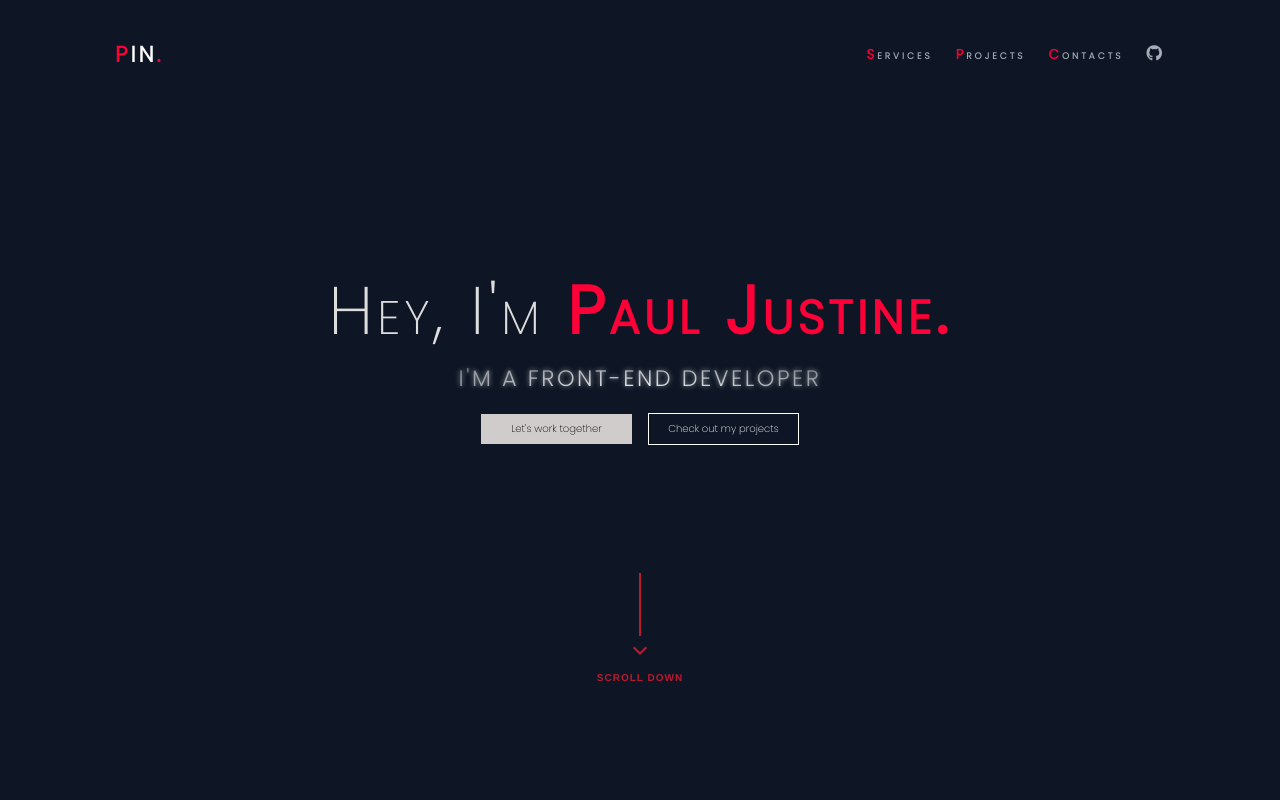
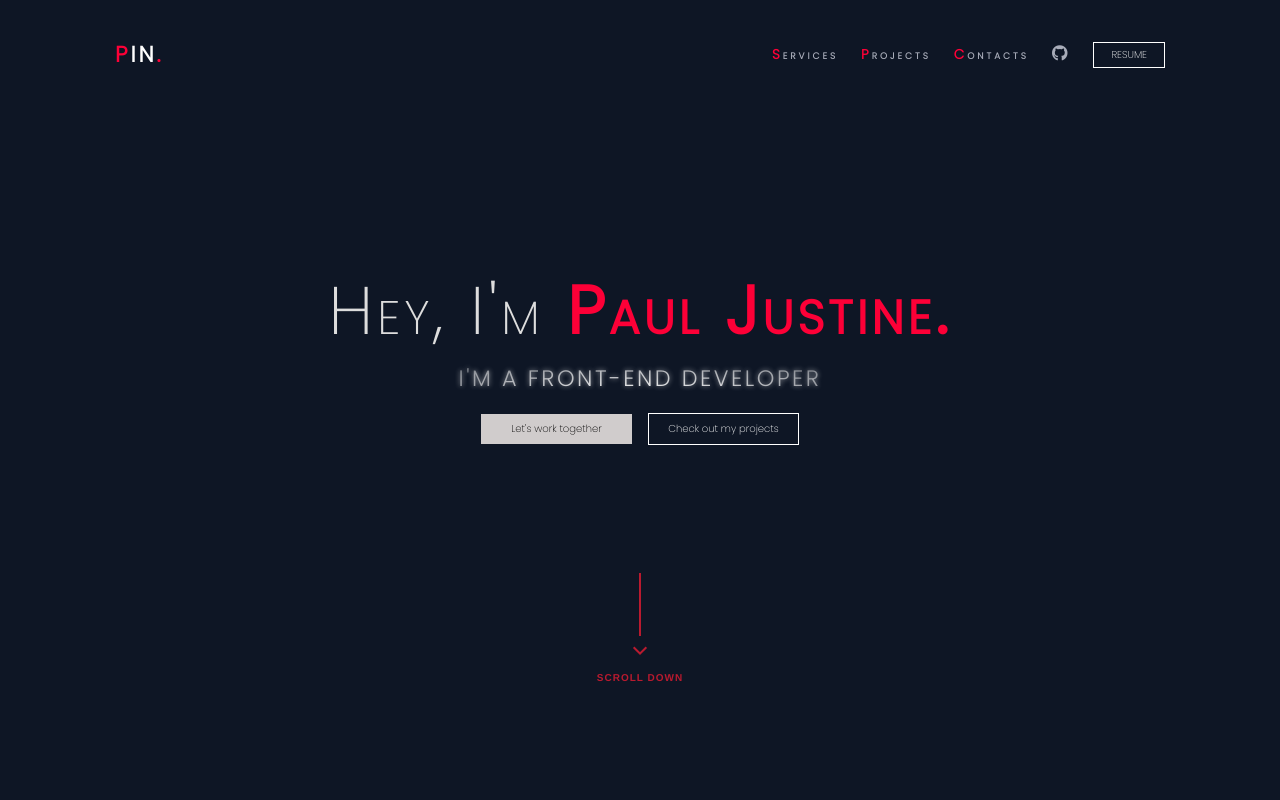
Before and after one commit to PaulPintang/Portfolio, a React (Create React App) app: page / in a window 1280 px wide. Shown: the top 800 px of the page. Built offline with nearby package versions, Linux system fonts and the light colour scheme.

Commit message:
add my resume

```diff
--- a/src/App.css
+++ b/src/App.css
@@ -30,6 +30,7 @@ span {
 ul {
   display: flex;
   justify-content: space-between;
+  align-items: center;
   gap: 23px;
 }
 ul li {
--- a/src/components/Nav.jsx
+++ b/src/components/Nav.jsx
@@ -46,6 +46,11 @@ const Nav = () => {
                     <i className="fab fa-github"></i>
                   </a>
                 </li>
+                <li className="resume">
+                  <a href="https://drive.google.com/file/d/1Fb9hOcxr08BLLOZsiOf_oKLWa3PMmSZY/view?usp=sharing" target="_blank" rel="noreferrer">
+                    <button className="tp">RESUME</button>
+                  </a>
+                </li>
               </ul>
             </div>
           </div>
--- a/src/components/styles/Nav.css
+++ b/src/components/styles/Nav.css
@@ -44,6 +44,26 @@ header a {
 .toggle-menu {
   display: none;
 }
+header .menu .resume .tp {
+  background: transparent;
+  color: white;
+  border: 1px solid #ffffff;
+
+  padding: 4px 17px;
+  margin: 0;
+  width: auto;
+}
+header .menu .resume a:hover {
+  border-bottom: unset;
+}
+header .menu .resume .tp:hover {
+  background-color: white;
+  color: black;
+  /* font-weight: 500; */
+  -webkit-transition: background-color 200ms linear;
+  -ms-transition: background-color 200ms linear;
+  transition: background-color 200ms linear;
+}
 @media (max-width: 768px) {
   .menu {
     display: none;
```
